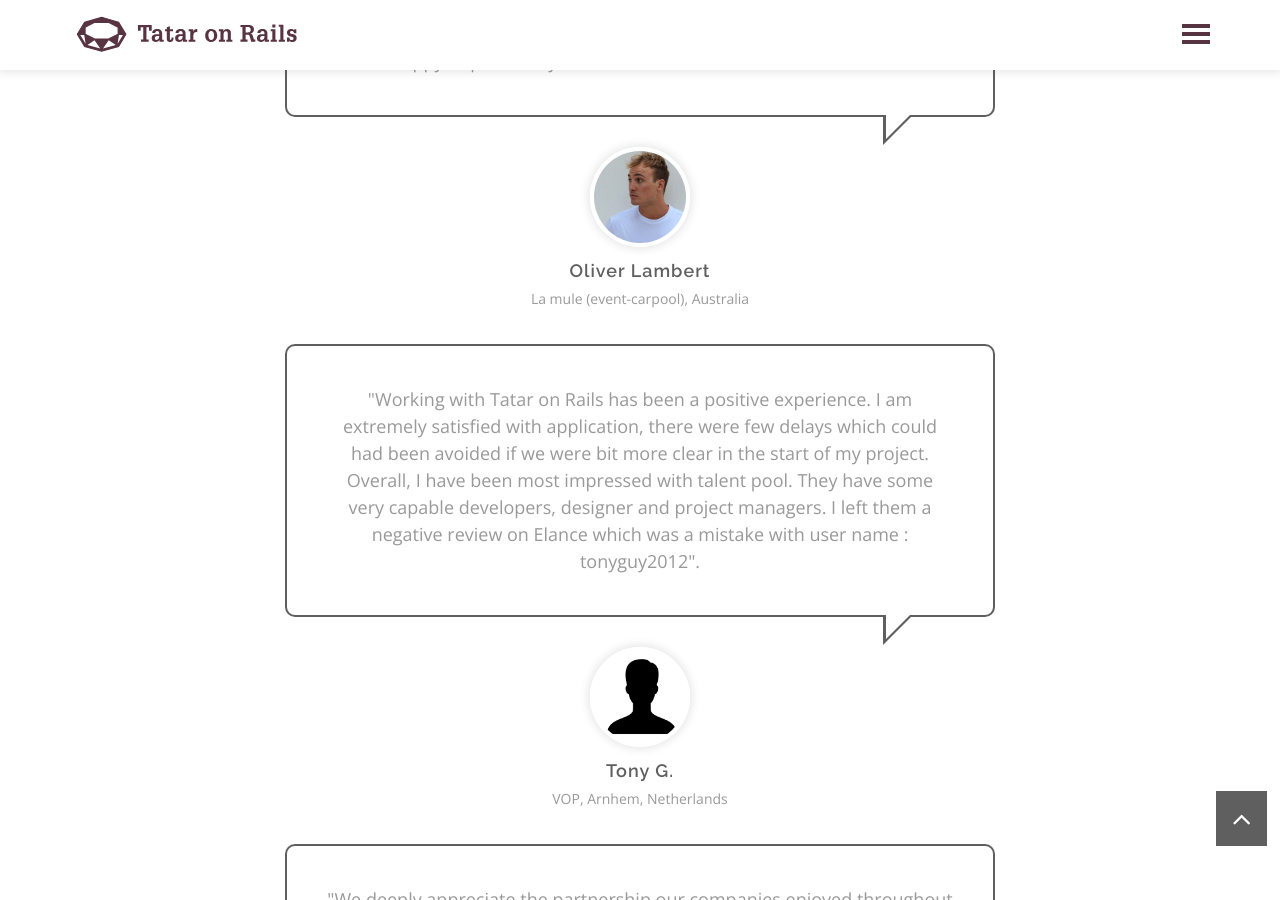
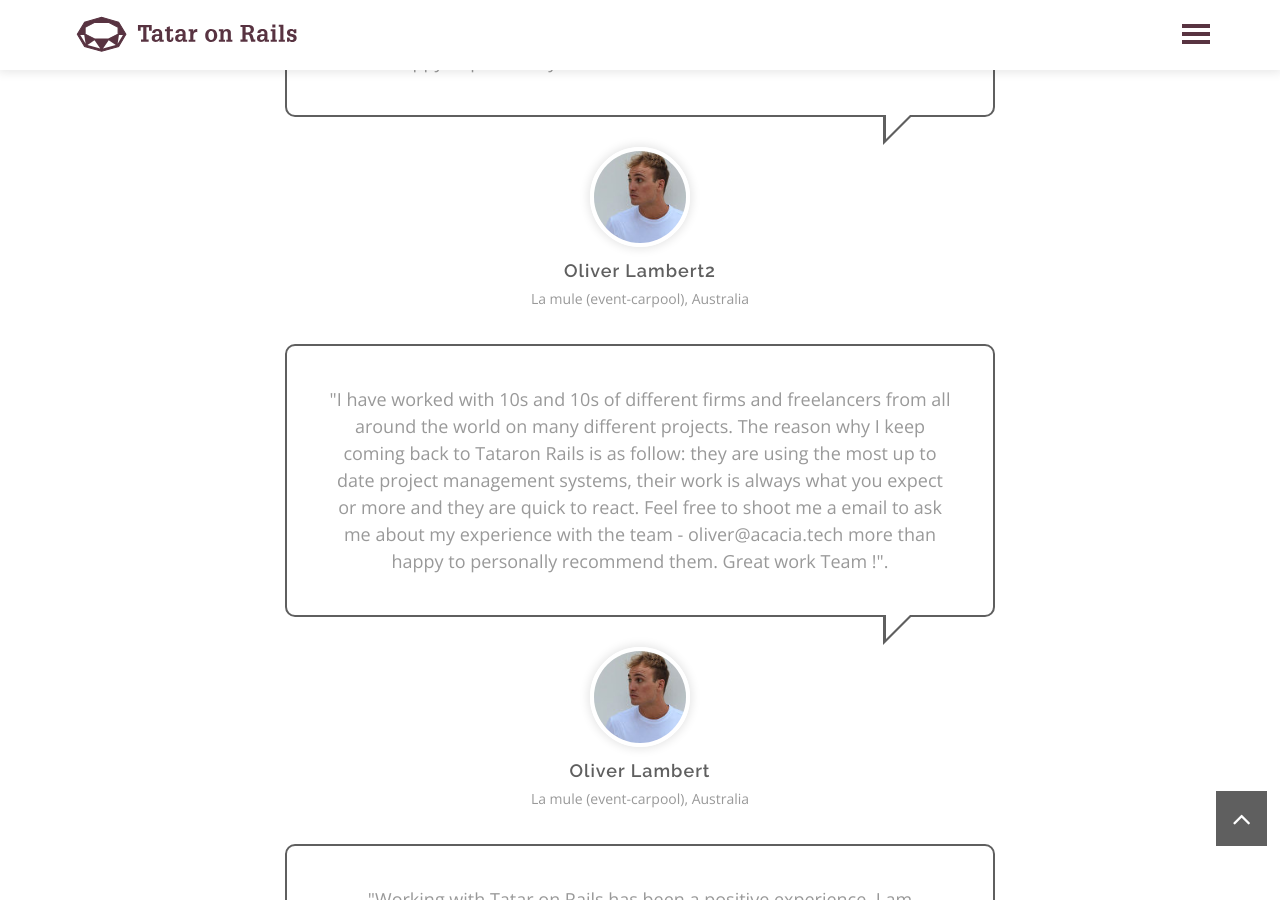
Before and after one commit to tataronrails/tataronrails.github.io, a Jekyll site: the page built from index.md, in a window 1280 px wide and 900 px high, scrolled down 3570 px. Built offline with Jekyll 4.4.1, drawn with Linux system fonts in a browser that asks for light colours; our own code applies the rules of GitHub Pages for plain Markdown files.

Commit message:
Update default.html
mitch feedback

```diff
--- a/_layouts/default.html
+++ b/_layouts/default.html
@@ -579,6 +579,24 @@
                         <div class="container">
                             <div class="row">
                                 <div class="col-md-8 col-md-offset-2">
+                                    <!--beginning of feedback block -->
+                                    <div class="item wow fadeInRight" data-wow-delay="0.7s">
+                                        <p class="speech">
+                                            "I have worked with 10s and 10s of different firms and freelancers from all around the world on many different projects. The reason why I keep coming back to Tataron Rails is as follow: they are using the most up to date project management systems, their work is always what you expect or more and they are quick to react. Feel free to shoot me a email to ask me about my experience with the team - oliver@acacia.tech more than happy to personally recommend them. Great work Team !".
+                                        </p>
+                                        <div class="client-info">
+                                            <img src="/assets/images/user_male_oliver_square.jpg">
+                                            <h4>
+                                                Oliver Lambert2
+                                            </h4>
+                                            <span>La mule (event-carpool), Australia</span>
+                                        </div>
+                                    </div>
+                                    <!-- /.item -->
+                                    <!-- end of feedback block-->
+
+
+
 
                                     <!--beginning of feedback block -->
                                     <div class="item wow fadeInRight" data-wow-delay="0.7s">
```
